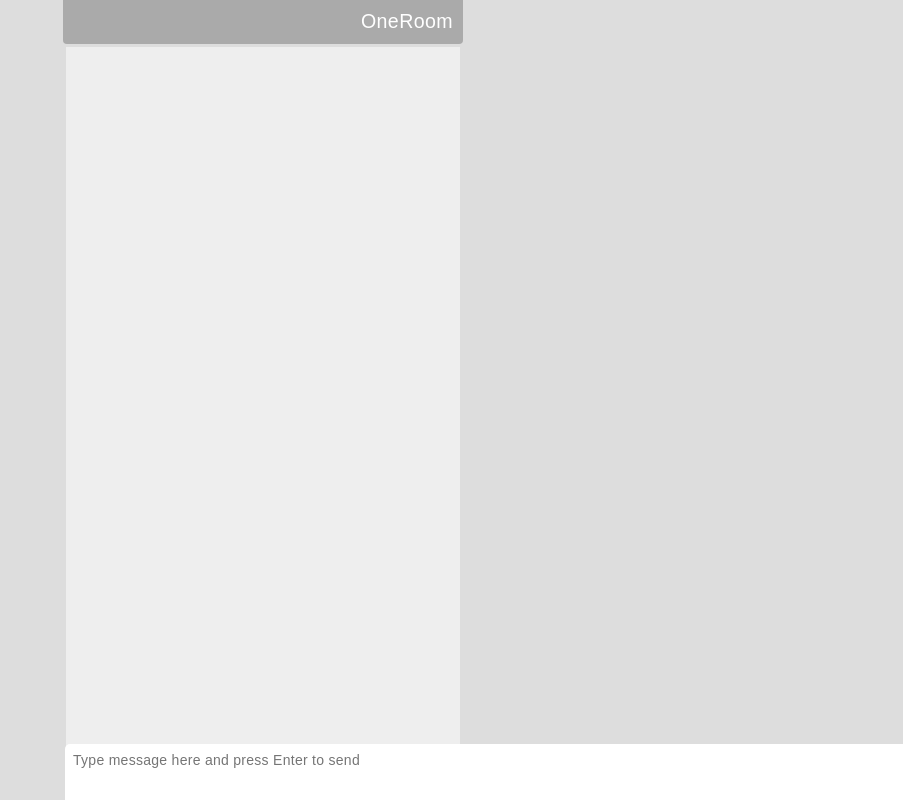
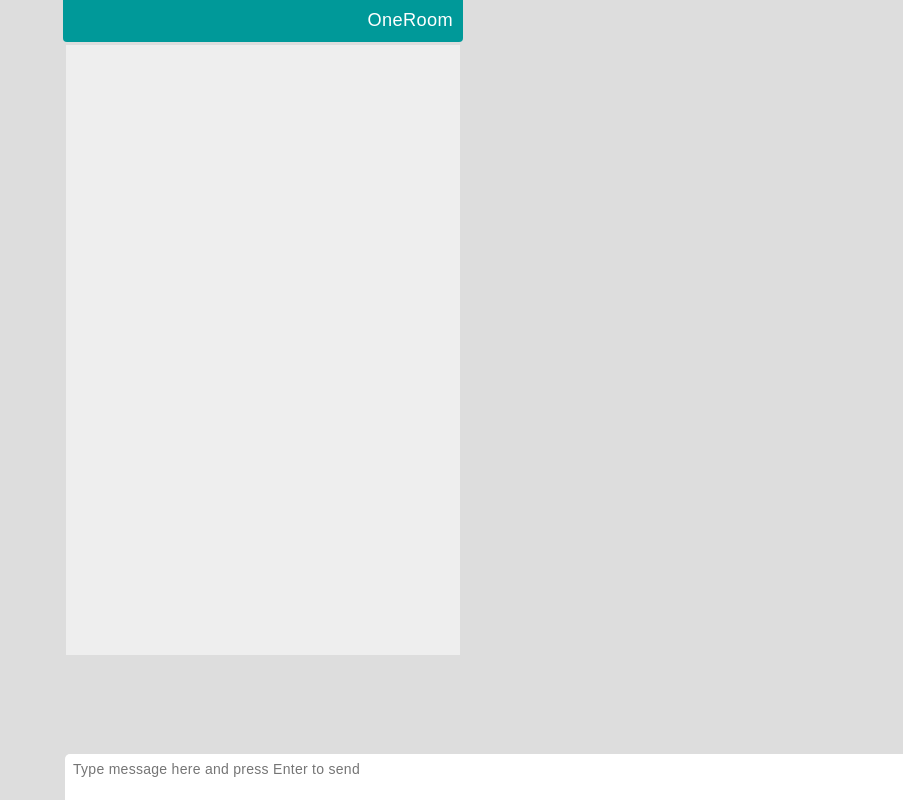
Before and after one commit to dftaiwo/oneroom, a Python web app: template templates/widget.html in a window 1280 px wide. Shown: the whole page, without its empty margins (377-1280 px from the left). Run offline with Jinja, Linux system fonts and the light colour scheme; the template is opened without the code that fills it, so the values that code supplies are empty.

Commit message:
- Updated textarea with new styles

```diff
--- a/assets/css/chatroom.css
+++ b/assets/css/chatroom.css
@@ -3,13 +3,37 @@
     Author     : dftaiwo
 */
 
-*,textarea { font-family: sans-serif;
-             line-height:1.2;
-             vertical-align:middle;
-             font-weight:200;
-             font-size:14px;
-             letter-spacing: 0.02em;
+*,#textMessage {
+        font-family: sans-serif;
+                 line-height:1.2;
+                 vertical-align:middle;
+                 font-weight:200;
+                 font-size:14px;
+                 letter-spacing: 0.02em;
 }
+#textMessage{
+    width:98%;
+    height:30px;
+    min-height:30px;
+    max-height:100px;
+    border:0;
+    line-height: 1.1em;
+    font-size:1rem;
+    padding:8px;
+    font-weight:300;
+    border-top-right-radius:5px;
+    border-top-left-radius:5px;
+    transition:.5s, margin-bottom .15s;
+    overflow: scroll;
+
+}
+
+#textMessage:focus {
+    margin-top:-1rem;
+    outline:1px solid #ccc;
+}
+
+
 html,body{
     height:100%;
 }
@@ -24,19 +48,25 @@ body {
 }
 header{
     font-weight:400;
-    background:#aaa;
+    background:#099;
     color:#fff;
-    font-size:1.4em;
     padding:10px 10px;
     text-align: right;
     border-bottom-left-radius: 4px;
     border-bottom-right-radius: 4px;
+
+
+}
+header a{
+    display:block;
+    cursor: pointer;
+    font-size:1.3em;
 }
 #chatBox{
     margin:3px;
     background:#eee;
     position: relative;
-    height:90%;
+    height:75%;
     padding:5px 10px 5px 5px;
     overflow: scroll;
 }
@@ -93,22 +123,6 @@ footer {
     margin-right:5px;
 }
 
-textarea {
-    width:97%;
-    height:40px;
-    border:0;
-    font-size:1rem;
-    padding:8px;
-    font-weight:300;
-    border-top-right-radius:5px;
-    border-top-left-radius:5px;
-    transition:.5s, margin-bottom .15s;
-}
-
-textarea:focus {
-    margin-top:-1rem;
-    outline:1px solid #ccc;
-}
 
 header span{
     display:block;
--- a/templates/config.js
+++ b/templates/config.js
@@ -9,8 +9,9 @@ var channelParams  = {
                 siteId:'{{ siteId }}'
 }
 */
+
 var orChatIframe = document.createElement('iframe');
-orChatIframe.setAttribute('style'," width:300px; height:360px; overflow:hidden; position:fixed; bottom:0; right:20%; z-index:9;border:1px solid #999;");
+orChatIframe.setAttribute('style'," width:300px; height:400px; overflow:hidden; position:fixed; bottom:0; right:20%; z-index:9;border:1px solid #999;");
 orChatIframe.src = chatServerUrl+"widget?site_id={{ siteId }}";
 orChatIframe.setAttribute('frameborder',"0");
 orChatIframe.setAttribute('width',"100%");
--- a/templates/widget.html
+++ b/templates/widget.html
@@ -8,7 +8,7 @@
     </head>
     <body>
         <header>
-            OneRoom
+            <a onclick="minimizeChat(); ">OneRoom</a>
         </header>
         <section id="chatBox">
             <ul id="chatBoxList">
```
Also changed, not shown: assets/js/chatroom.js (line endings or trailing spaces).
